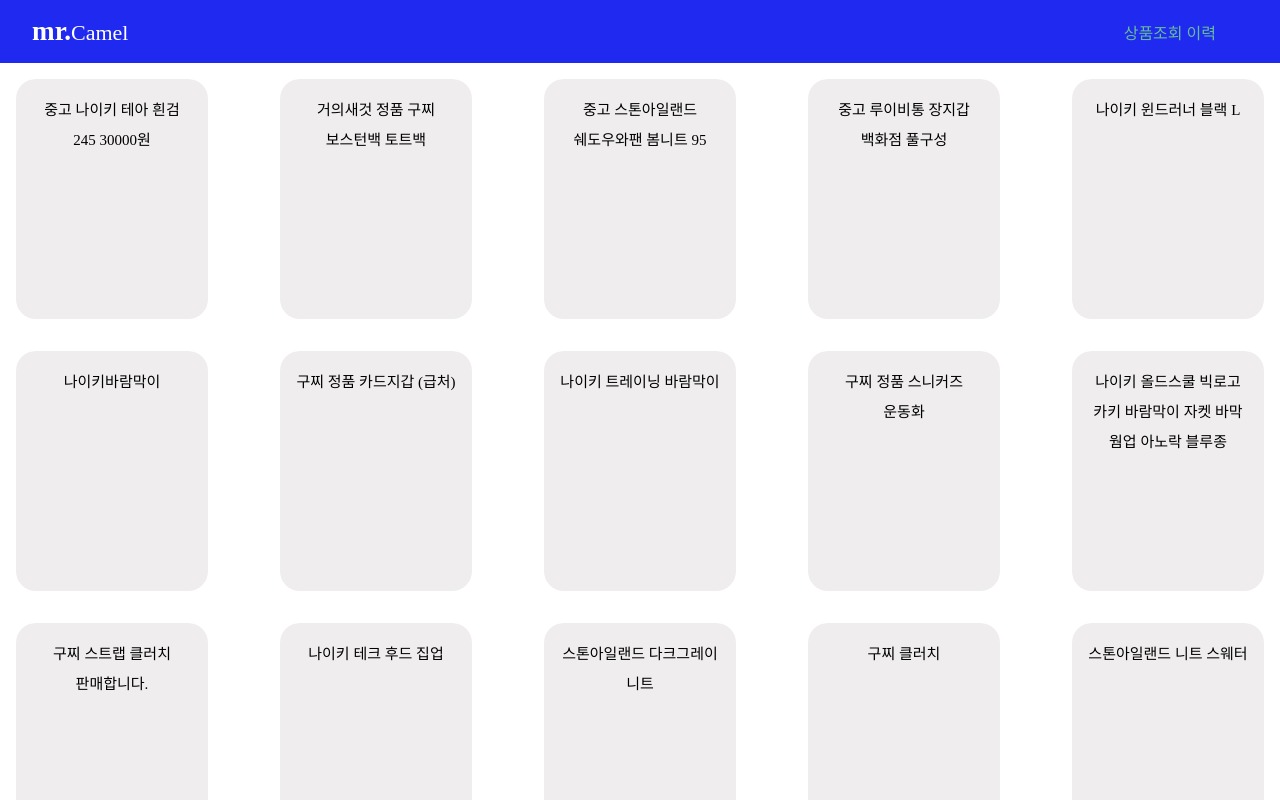
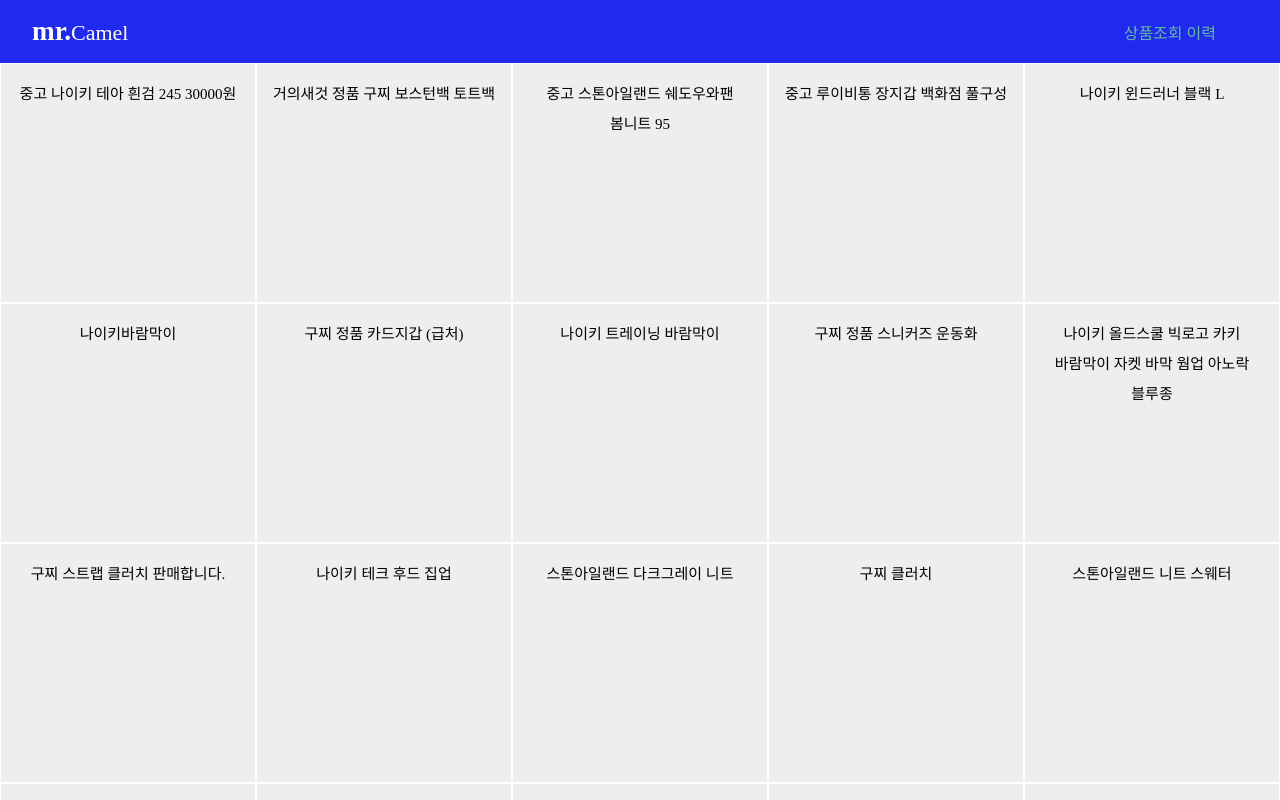
Before and after one commit to jiyoon1156/mrcamel-assignment2, a React (Create React App) app: page / in a window 1280 px wide. Shown: the top 800 px of the page. Built offline with nearby package versions, Linux system fonts and the light colour scheme.

Commit message:
[REFACTOR] ProductList에서 data fetch 분리 - 컴포넌트를 재활용할 수 있도록 해줍니다.

```diff
--- a/src/App.js
+++ b/src/App.js
@@ -7,14 +7,16 @@
 import RecentList from 'pages/RecentList/RecentList';
 import GlobalNavbar from 'components/GlobalNavbar';
 import GlobalStyles from 'styles/GlobalStyles';
+import Theme from 'styles/Theme';
 
-class App extends React.Component {
-  render() {
+function App() {
   return (
+    <>
       <Router>
-        <div>
+        <Theme>
           <GlobalStyles />
           <GlobalNavbar />
+          <div>
             <Switch>
               <Route path="/product">
                 <Product />
@@ -27,9 +29,10 @@
               </Route>
             </Switch>
           </div>
+        </Theme>
       </Router>
+    </>
   );
-  }
 }
 
 export default App;
--- a/src/components/ProductList.js
+++ b/src/components/ProductList.js
@@ -1,28 +1,16 @@
 /* eslint-disable react/prop-types */
 import React from 'react';
 import styled from 'styled-components';
-
-const API = 'data/data.json';
+import { Link } from 'react-router-dom';
 
 class ProductList extends React.Component {
-  constructor() {
-    super();
-    this.state = { data: [] };
-  }
-
-  async componentDidMount() {
-    const response = await fetch(API);
-    const json = await response.json();
-    this.setState({ data: json });
-  }
-
   render() {
-    const { data } = this.state;
+    const { data } = this.props;
     return (
       <StyledShop>
-        {data.map((item) => (
-          <StyledProducts>
-            <StyledTitle key={item.title}>{item.title}</StyledTitle>
+        {data.map((item, index) => (
+          <StyledProducts key={item.title} to={{ pathname: '/product', state: { item: index } }}>
+            <StyledTitle>{item.title}</StyledTitle>
           </StyledProducts>
         ))}
       </StyledShop>
@@ -33,21 +21,17 @@
 const StyledShop = styled.ul`
   display: flex;
   flex-wrap: wrap;
-  flex-direction: row;
-  justify-content: space-between;
-  width: 100%;
-  box-sizing: border-box;
 `;
 
-const StyledProducts = styled.li`
-  width: 15%;
+const StyledProducts = styled(Link)`
+  width: 20%;
   height: 15rem;
-  background: #efeded;
-  border-radius: 20px;
-  margin: 1rem;
+  background: ${({ theme }) => theme.color.secondary};
+  box-shadow: 0 0 0 1px ${({ theme }) => theme.color.light} inset;
   &:hover {
     cursor: pointer;
-    background: blue;
+    background: ${({ theme }) => theme.color.primary};
+    color: ${({ theme }) => theme.color.light};
   }
 `;
 
@@ -56,7 +40,6 @@
   font-size: 15px;
   line-height: 30px;
   padding: 1rem;
-  box-sizing: border-box;
 `;
 
 export default ProductList;
--- a/src/pages/Main.js
+++ b/src/pages/Main.js
@@ -1,13 +1,22 @@
 import React, { Component } from 'react';
 import ProductList from 'components/ProductList';
 
+const API = 'data/data.json';
 class Main extends Component {
+  constructor() {
+    super();
+    this.state = { data: [] };
+  }
+
+  async componentDidMount() {
+    const response = await fetch(API);
+    const json = await response.json();
+    this.setState({ data: json });
+  }
+
   render() {
-    return (
-      <div>
-        <ProductList />
-      </div>
-    );
+    const { data } = this.state;
+    return <ProductList data={data} />;
   }
 }
 
```
Lines whose indentation alone changed are shown as unchanged.
